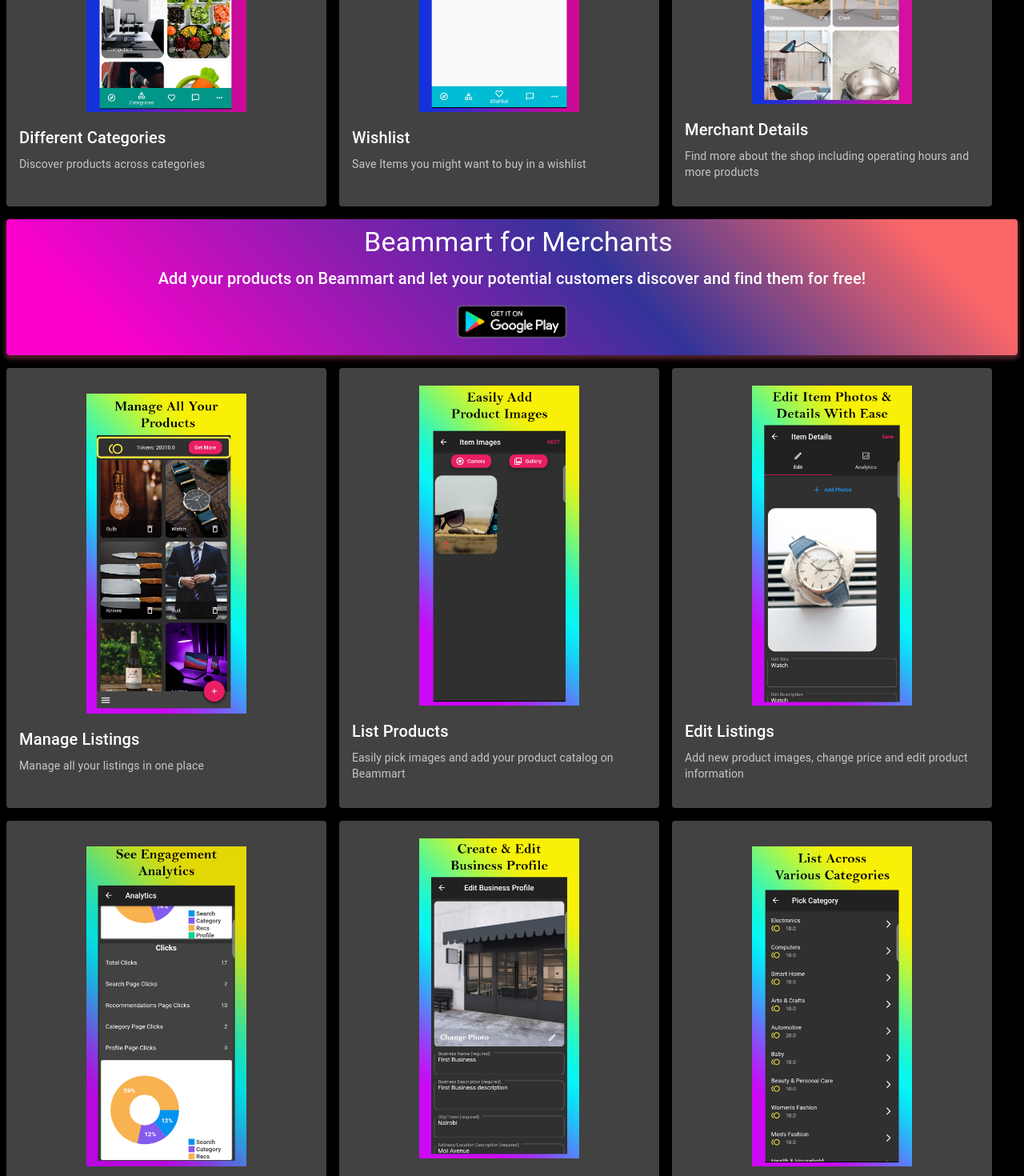
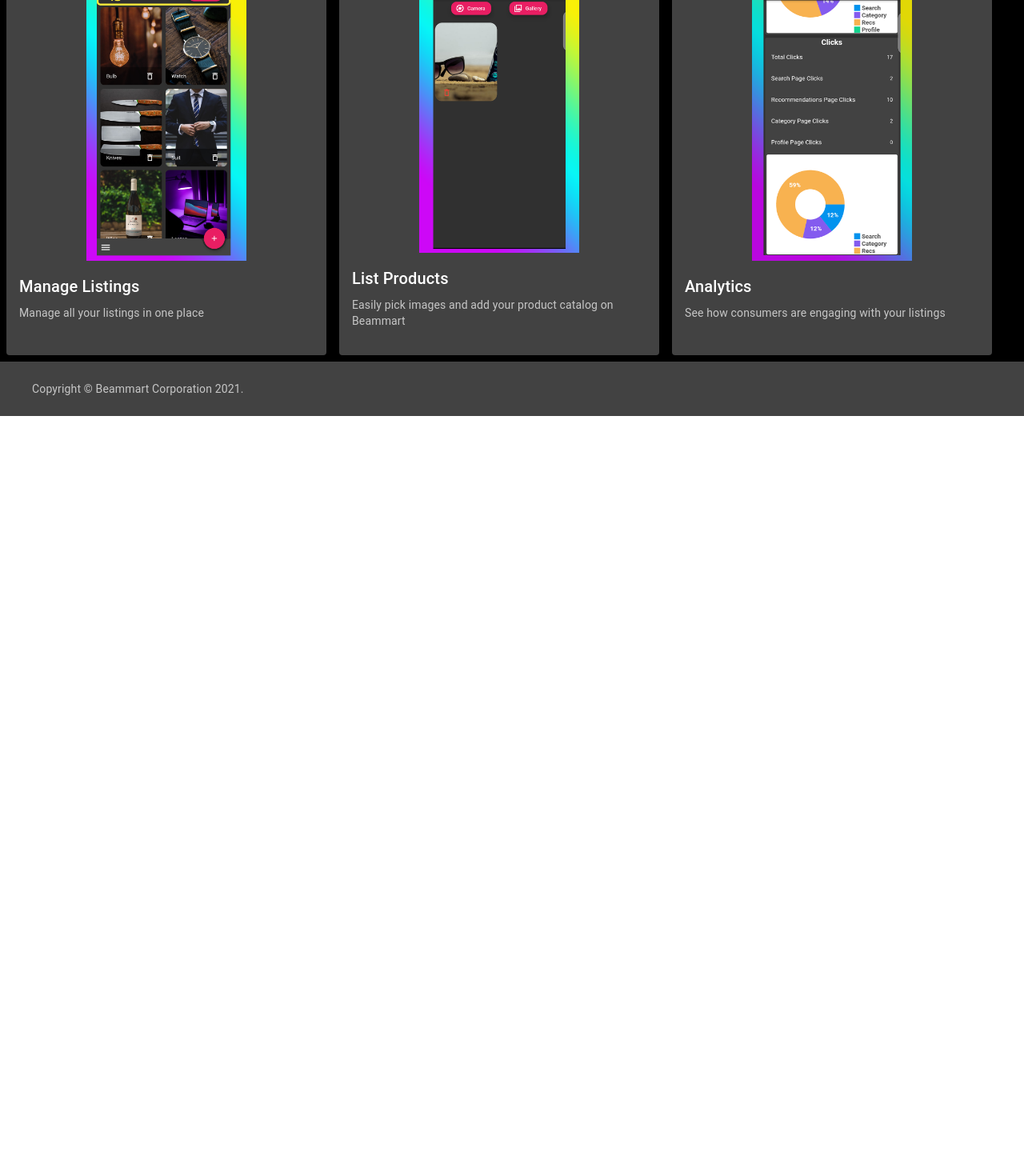
Before and after one commit to Hezeh/beammart-web, a React (Create React App) app: page / in a window 1280 px wide. Shown: the part 1100-2570 px from the top of the page at 80% size. After the commit the page ends 1620 px from the top, so only its background shows below. Built offline with nearby package versions, Linux system fonts and the light colour scheme.

Commit message:
Reduced number of images

```diff
--- a/src/App.js
+++ b/src/App.js
@@ -130,9 +130,9 @@
         <CustomCard image={HomeImage} title="Personalized Recommendations" description="Description" />
         <CustomCard image={DirectionsImage} title="Directions" description="Get directions from your current location to the shop" />
         <CustomCard image={SearchImage} title="Search" description="Find what you are looking for with the search functionality" />
-        <CustomCard image={CategoryImage} title="Different Categories" description="Discover products across categories" />
+        {/* <CustomCard image={CategoryImage} title="Different Categories" description="Discover products across categories" />
         <CustomCard image={WishlistImage} title="Wishlist" description="Save Items you might want to buy in a wishlist" />
-        <CustomCard image={ShopImage} title="Merchant Details" description="Find more about the shop including operating hours and more products" />
+        <CustomCard image={ShopImage} title="Merchant Details" description="Find more about the shop including operating hours and more products" /> */}
         <Paper elevation={3} className={classes.merchantPaper} >
           <div>
             <Container className={classes.titleContainer}>
@@ -157,10 +157,10 @@
         </Paper>
         <CustomCard image={ManageImage} title="Manage Listings" description="Manage all your listings in one place" />
         <CustomCard image={AddImage} title="List Products" description="Easily pick images and add your product catalog on Beammart" />
-        <CustomCard image={EditImage} title="Edit Listings" description="Add new product images, change price and edit product information" />
+        {/* <CustomCard image={EditImage} title="Edit Listings" description="Add new product images, change price and edit product information" /> */}
         <CustomCard image={AnalyticsImage} title="Analytics" description="See how consumers are engaging with your listings" />
-        <CustomCard image={ProfileImage} title="Create Profile" description="Create your business profile in easy steps to help consumers find you" />
-        <CustomCard image={CategoriesImage} title="Product Categories" description="List across many categories on Beammart" />
+        {/* <CustomCard image={ProfileImage} title="Create Profile" description="Create your business profile in easy steps to help consumers find you" />
+        <CustomCard image={CategoriesImage} title="Product Categories" description="List across many categories on Beammart" /> */}
       </div>
       <Footer />
     </Grid>
```
